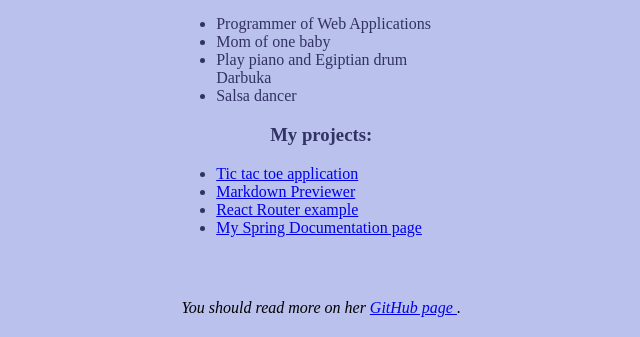
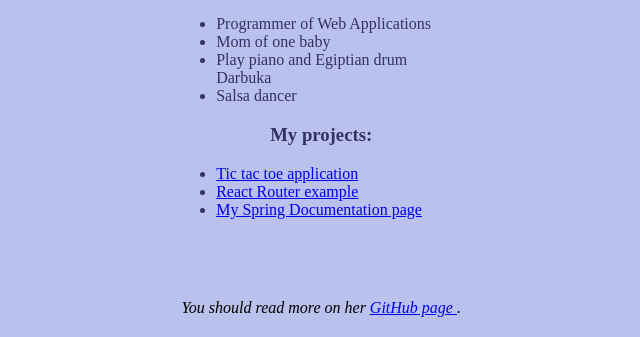
Before and after one commit to tsharon-byte/tsharon-byte.github.io, a plain HTML site: page index.html in a window 1280 px wide. Shown: the part 463-800 px from the top of the page, without its empty margins (314-954 px from the left). Drawn offline with Linux system fonts and the light colour scheme.

Commit message:
removed link to markdown project

```diff
--- a/index.html
+++ b/index.html
@@ -38,8 +38,6 @@
             <ul>
                 <li><a id="tic-tac-toe-link"
                        href="https://tsharon-byte.github.io/tic-tac-toe/">Tic tac toe application</a></li>
-                <li><a id="markdown-previewer"
-                       href="http://tsharon-byte.github.io/markdown-previewer/">Markdown Previewer</a></li>
                 <li><a id="react-router-example"
                        href="https://tsharon-byte.github.io/react-router-example/">React Router example</a></li>
                 <li><a id="spring-documentation"
```
